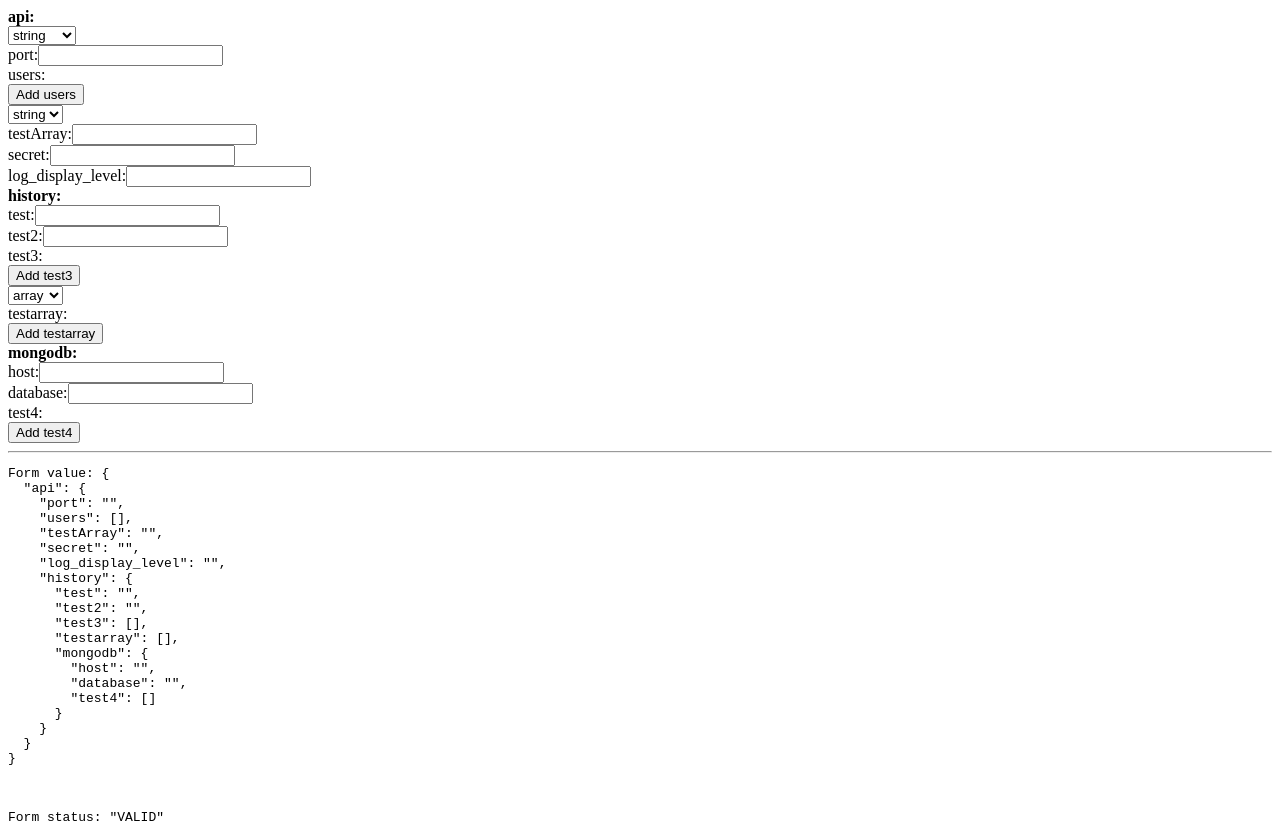
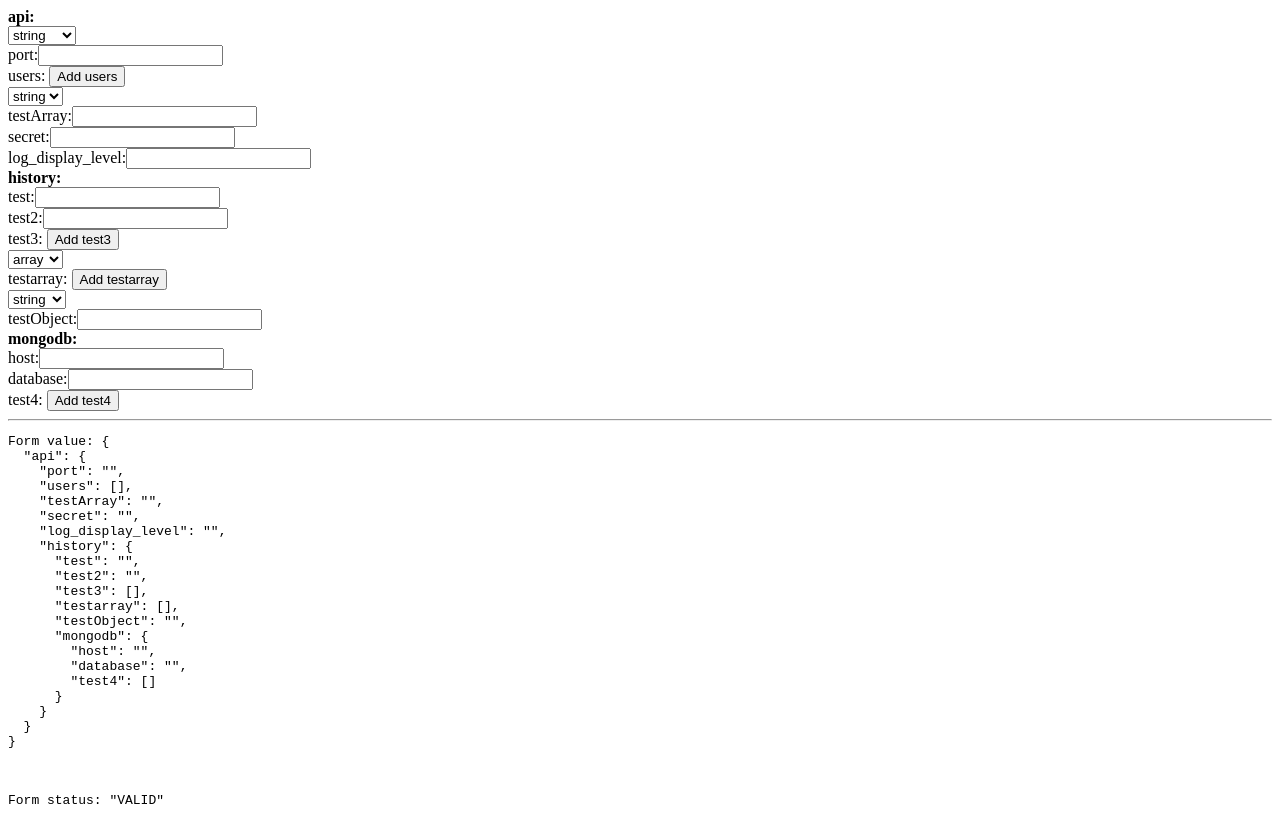
Before and after one commit to alo/angular-dinamic-forms-concepts, an Angular app: page / in a window 1280 px wide. Built offline with nearby package versions, Linux system fonts and the light colour scheme.

Commit message:
feat: delete array items

```diff
--- a/src/app/app.component.ts
+++ b/src/app/app.component.ts
@@ -34,6 +34,14 @@ export class AppComponent {
           'test2': {'type': 'string'},
           'test3': { 'type': 'array' },
           'testarray': { 'type': ['array', 'string'] },
+          'testObject': {
+            'type': ['string', 'object'],
+            'properties': {
+              'test': {'type': 'string'},
+              'test2': {'type': 'string'},
+              'test3': { 'type': 'array' }
+            }
+          },
           'mongodb': {
             'type': 'object',
             'required': ['host', 'database'],
--- a/src/app/components/custom-form-array/custom-form-array.component.html
+++ b/src/app/components/custom-form-array/custom-form-array.component.html
@@ -1,14 +1,15 @@
 <div [formGroup]="formParent">
   <label>
     {{ prop.key }}:
+    <button (click)="addControl(prop.key)" type="button">Add {{ prop.key }}</button>
   </label>
   <div [formArrayName]="prop.key" class="well well-lg">
     <div *ngFor="let control of formParent.controls[prop.key].controls; let i=index">
       <label>
         {{ prop.key }} #{{i + 1}}:
         <input class="form-control" [formControlName]="i">
+        <button (click)="deleteControl(prop.key, i)" type="button">Delete</button>
       </label>
     </div>
-    <button (click)="addControl(prop.key)" type="button">Add {{ prop.key }}</button>
   </div>
 </div>
--- a/src/app/components/custom-form-array/custom-form-array.component.ts
+++ b/src/app/components/custom-form-array/custom-form-array.component.ts
@@ -36,4 +36,9 @@ export class CustomFormArrayComponent implements OnInit {
     arrayControl.push(CustomFormControlComponent.buildForm());
   }
 
+  deleteControl(controlName, index) {
+    const arrayControl = this.formParent.get(controlName) as FormArray;
+    arrayControl.removeAt(index);
+  }
+
 }
```
